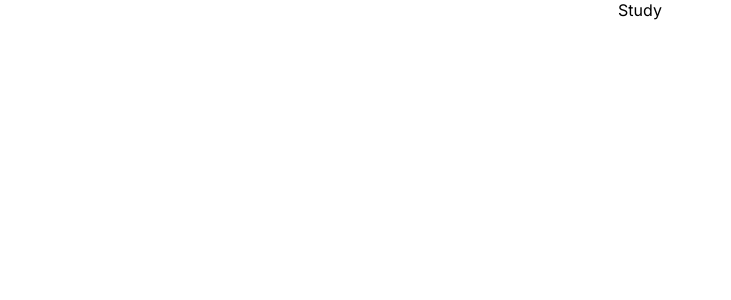
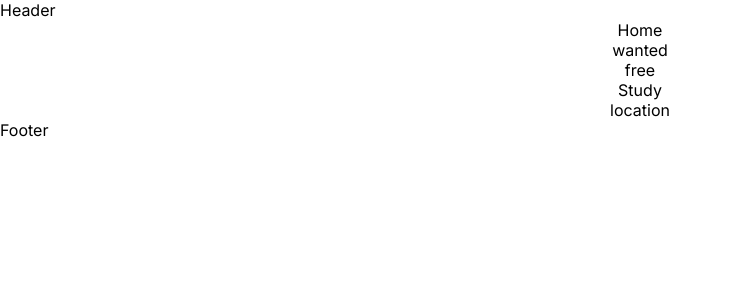
Before and after one commit to JLK-Tecnologias/Fmu, a Next.js app: page / in a window 1280 px wide. Shown: the top 300 px of the page, without its empty margins (0-731 px from the left). Built offline with nearby package versions, Linux system fonts and the light colour scheme.

Commit message:
create sections

```diff
--- a/app/components/Section.location.js
+++ b/app/components/Section.location.js
@@ -1,6 +1,6 @@
 import React from 'react'
 
-export default function location() {
+export default function Location() {
   return (
     <div>location</div>
   )
--- a/app/components/footer.js
+++ b/app/components/footer.js
@@ -1,7 +1,7 @@
 import React from 'react'
 
-export default function footer() {
+export default function Footer() {
   return (
-    <div>footer</div>
+    <div>Footer</div>
   )
 }
--- a/app/components/header.js
+++ b/app/components/header.js
@@ -1,7 +1,7 @@
 import React from 'react'
 
-export default function header() {
+export default function Header() {
   return (
-    <div>header</div>
+    <div>Header</div>
   )
 }
--- a/app/page.js
+++ b/app/page.js
@@ -1,10 +1,25 @@
+import styles from "./page.module.css";
+import Footer from "./components/footer";
+import Header from "./components/Header.js";
+import Home from "./components/Section.home";
+import Wanted from "./components/Section.most-wanted";
+import Free from "./components/Section.free";
 import Study from "./components/Section.why-study";
-import styles from "./page.module.css";
+import Location from "./components/Section.location";
 
-export default function Home() {
+
+export default function Page() {
   return (
-    <main className={styles.main}>
-        <Study/>
-    </main>
+    <>
+      <Header></Header>
+      <main className={styles.main}>
+          <Home/>
+          <Wanted/>
+          <Free/>
+          <Study/>
+          <Location/>
+      </main>
+      <Footer></Footer>
+    </>
   );
 }
--- a/app/page.module.css
+++ b/app/page.module.css
@@ -3,7 +3,6 @@
   flex-direction: column;
   align-items: center;
   padding: 0 2%;
-  min-height: 100vh;
   margin: 0 auto;
   max-width: 1366px;
 }
```
